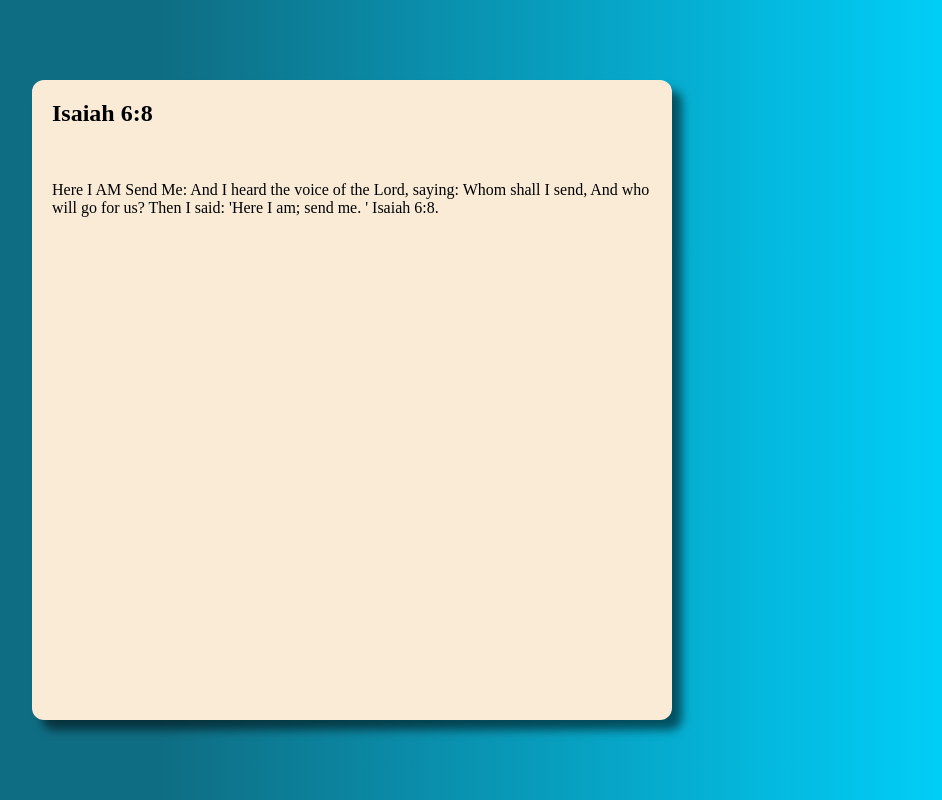
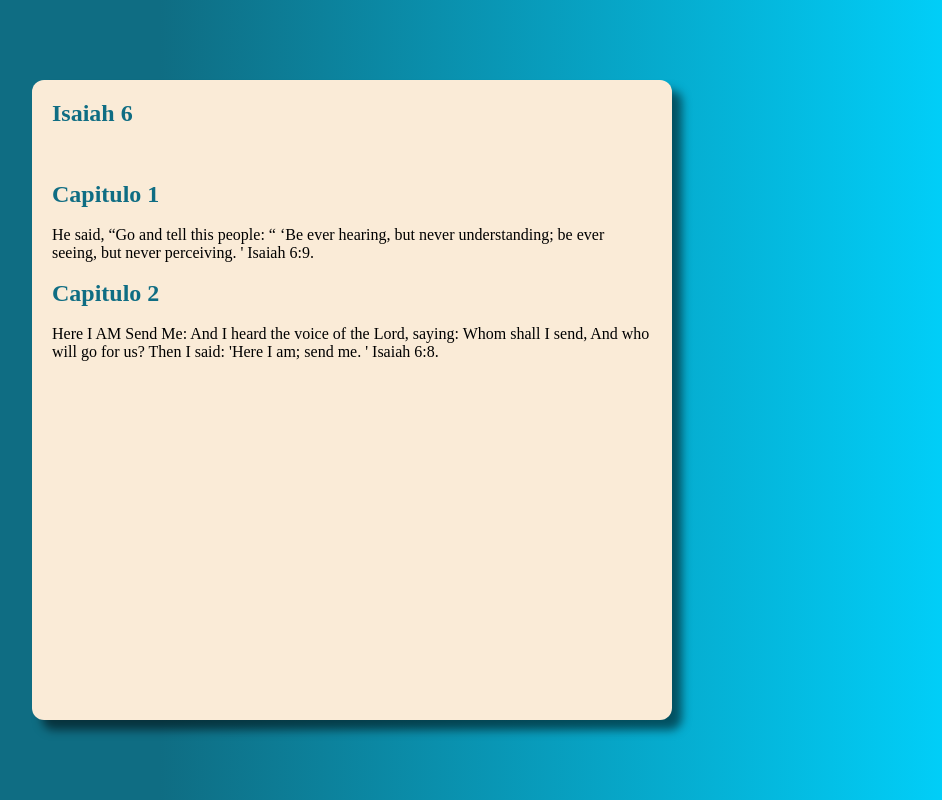
Before and after one commit to thgrippa/SIN1-CSW, a plain HTML site: page Aula12/index.html in a window 1280 px wide. Shown: the whole page, without its empty margins (288-1230 px from the left). Drawn offline with Linux system fonts and the light colour scheme.

Commit message:
Add files via upload

```diff
--- a/Aula12/index.html
+++ b/Aula12/index.html
@@ -9,12 +9,18 @@
 </head>
 <body>
     <section>
-        <h1>Isaiah 6:8</h1>
+        <h1>Isaiah 6</h1>
         <br>
         <br>
         <br>
+        <h2>Capitulo 1</h2>
+        <br>
+        <p>He said, “Go and tell this people: “ ‘Be ever hearing, but never understanding; be ever seeing, but never perceiving. ' Isaiah 6:9.</p>
+        <br>
+        <h2>Capitulo 2</h2>
+        <br>
         <p> Here I AM Send Me: And I heard the voice of the Lord, saying: Whom shall I send, And who will go for us? Then I said: 'Here I am; send me. ' Isaiah 6:8.
-        </p>
+            </p
     </section>
 
 </body>
--- a/Aula12/style.css
+++ b/Aula12/style.css
@@ -24,6 +24,6 @@ section{
     box-shadow: 10px 10px 10px rgba(0, 0, 0, 0.534);
 }
 
-h1,h2{
-    color:linear-gradient(90deg, rgba(15,109,131,1) 35%, rgba(0,212,255,1) 100%);
+h1, h2{
+    color:rgba(15,109,131,1);
 }
```
